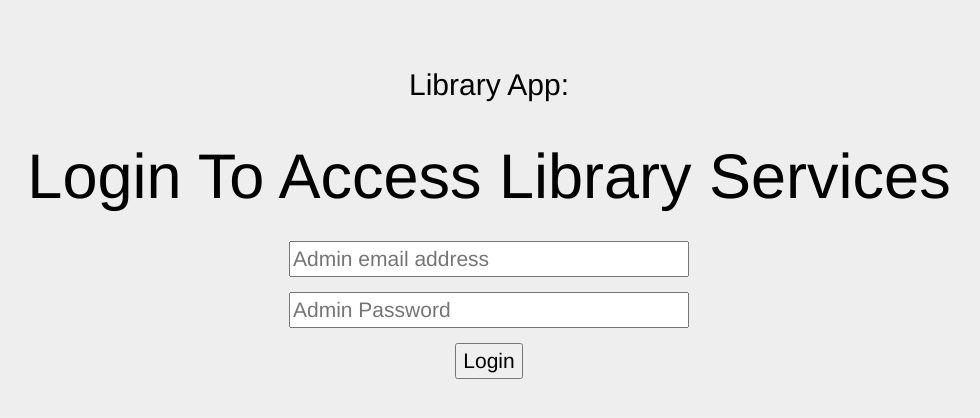
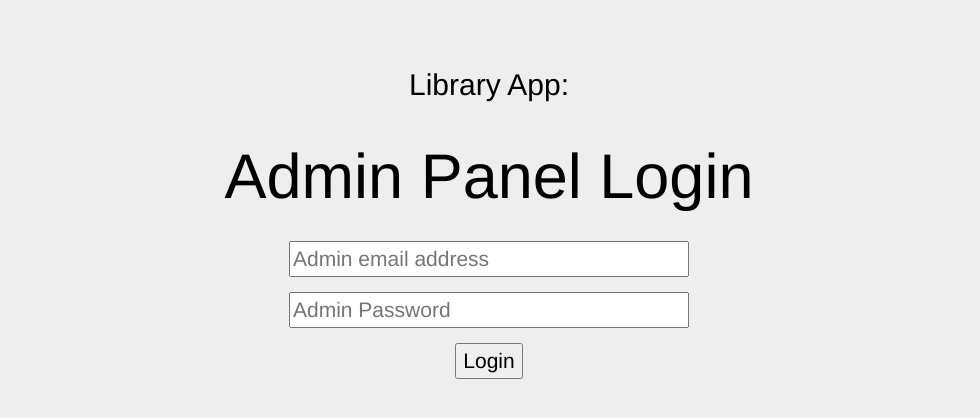
Before and after one commit to Antoh1/Library_app, a Flask app: page /admin_login in a window 1280 px wide. Shown: the top 418 px of the page, without its empty margins (151-1131 px from the left). Run offline with Flask 2, Linux system fonts and the light colour scheme; parts of the project's set-up code (start-up, migrations or seed data) failed here and were passed over; some libraries are stand-ins or nearby versions.

Commit message:
Updated admin login template

```diff
--- a/app/templates/admin_login.html
+++ b/app/templates/admin_login.html
@@ -1,6 +1,6 @@
 {% extends 'base.html'%}
 {% block content %}
-<h1>Login To Access Library Services</h1><br>
+<h1>Admin Panel Login</h1><br>
     <form method="POST" action="" accept-charset="UTF-8" role="form">
     	{{ form.csrf_token }}
     	<div>
```
